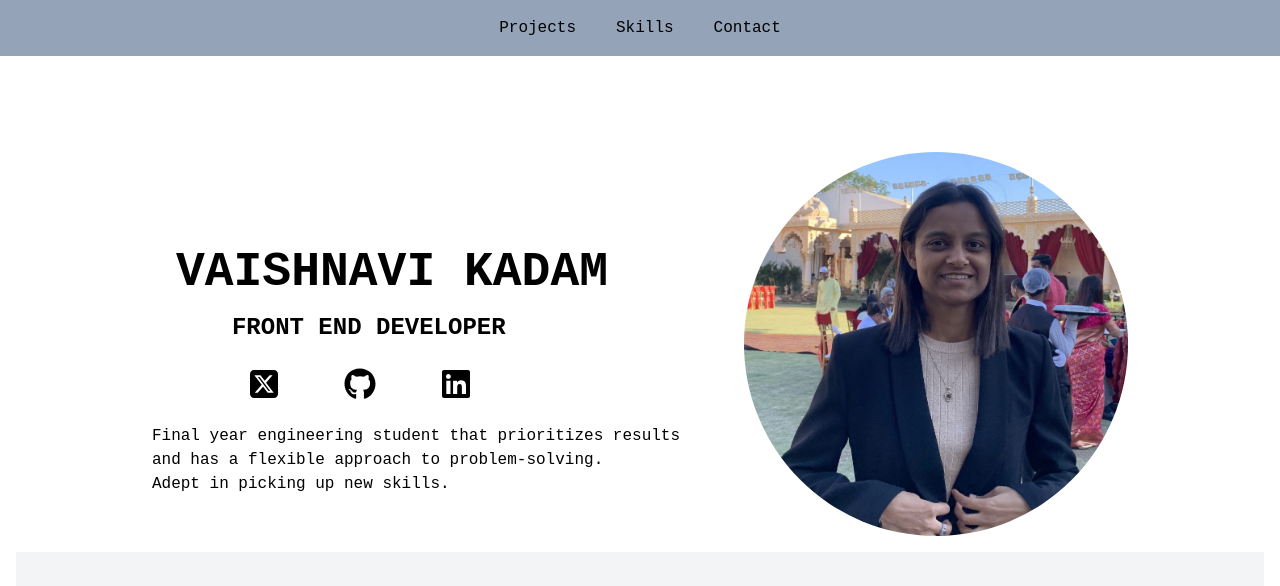
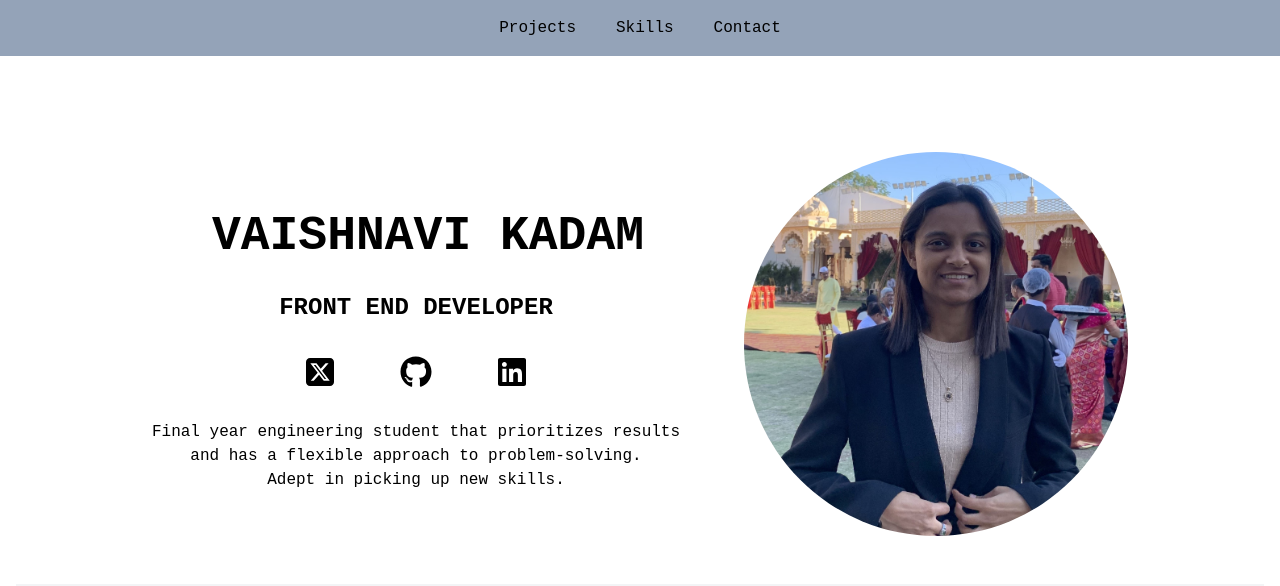
Before and after one commit to ash413/portfolio, a React (Create React App) app: page / in a window 1280 px wide. Shown: the top 586 px of the page. Built offline with nearby package versions, Linux system fonts and the light colour scheme.

Commit message:
home-media-screen

```diff
--- a/src/components/Home.jsx
+++ b/src/components/Home.jsx
@@ -10,22 +10,22 @@ const Home = () => {
 
   return (
     /*<div className='`mt-24 mb-4 flex justify-center ${isDarkMode ? 'bg-gray-900 text-white' : 'bg-white text-black'}`'>*/
-    <div className={`mt-24 mb-4 flex justify-center `}>
-      <div className='mr-16 mt-20 '>
-        <p className='my-4 font-extrabold text-5xl pl-6'>VAISHNAVI KADAM</p>
-        <p className='my-4 font-bold text-2xl pl-20'>FRONT END DEVELOPER</p>
+    <div className='md:mt-24 mt-16 mb-12 flex flex-col md:flex-row justify-center items-center '>
+      <div className='md:mr-16 md:mt-18 flex flex-col items-center'>
+        <p className='my-4 font-extrabold text-4xl text-center md:text-5xl md:pl-6'>VAISHNAVI KADAM</p>
+        <p className='my-4 font-bold text-2xl text-center '>FRONT END DEVELOPER</p>
 
-        <span className='my-6 ml-16 flex'>
-          <a href="https://twitter.com/vkadam" className='px-8 '><FaSquareXTwitter size={32}/></a>
+        <span className='my-4 flex'>
+          <a href="https://twitter.com/vkadam" className='px-8'><FaSquareXTwitter size={32}/></a>
           <a href="https://github.com/ash413" className='px-8'><FaGithub size={32}/></a>
           <a href="https://www.linkedin.com/in/vaishnavikadam4/" className='px-8'><FaLinkedin size={32}/></a>
         </span>
 
-        <p className='mt-4'>Final year engineering student that prioritizes results</p>
-        <p className=''>and has a flexible approach to problem-solving.</p>
-        <p className=''>Adept in picking up new skills.</p>
+        <p className='mt-2 text-center md:mt-4 md:text-left'>Final year engineering student that prioritizes results</p>
+        <p className='text-center md:text-left'>and has a flexible approach to problem-solving.</p>
+        <p className='text-center md:text-left'>Adept in picking up new skills.</p>
       </div>
-      <div className='w-96 h-96'>
+      <div className='w-64 h-64 md:w-96 md:h-96 mt-8 md:mt-0'>
         <img src={image} alt="" className='w-full h-full object-cover rounded-full' />
       </div>
     </div>
--- a/src/components/Navbar.jsx
+++ b/src/components/Navbar.jsx
@@ -1,17 +1,23 @@
 import React, {useState} from 'react';
 import {RiMenu3Line, RiCloseLine} from 'react-icons/ri';
 
+import { smoothScroll } from '../smoothScroll';
 
 const Navbar = () => {
 
 const [toggleMenu, setToggleMenu] = useState(false);
 
+const handleScroll = (targetId) => {
+    smoothScroll(targetId);
+    setToggleMenu(false); // Close the menu if it's open
+};
+
 return (
     <div className='flex justify-center items-center bg-slate-400 py-4 px-5 '>
         <div className='hidden md:flex flex-row space-x-10'>
-            <p ><a href="#projects">Projects</a></p>
-            <p ><a href="#skills">Skills</a></p>
-            <p ><a href="#contact">Contact</a></p>
+            <p ><a href="#projects" onClick={() => handleScroll('projects')}>Projects</a></p>
+            <p ><a href="#skills" onClick={() => handleScroll('skills')}>Skills</a></p>
+            <p ><a href="#contact" onClick={() => handleScroll('contact')}>Contact</a></p>
         </div>
         <div className='md:hidden absolute right-5 '>
         {toggleMenu
@@ -21,9 +27,9 @@ return (
         { toggleMenu && (
         <div className='absolute top-0 right-0 text-white bg-slate-400 p-5 mt-16 md:hidden'>
             <div className='flex flex-col space-y-5'>
-                <p ><a href="#projects">Projects</a></p>
-                <p ><a href="#skills">Skills</a></p>
-                <p ><a href="#contact">Contact</a></p>
+                <p ><a href="#projects" onClick={() => handleScroll('projects')}>Projects</a></p>
+                <p ><a href="#skills" onClick={() => handleScroll('skills')}>Skills</a></p>
+                <p ><a href="#contact" onClick={() => handleScroll('contact')}>Contact</a></p>
             </div>
         </div>
         )}
--- a/src/components/Skills.jsx
+++ b/src/components/Skills.jsx
@@ -7,7 +7,7 @@ import { SiExpress, SiMongodb, SiPostgresql, SiFlask } from "react-icons/si";
 
 const skillsData = [
   { icon: RiJavascriptFill, name: "JavaScript", level: 70 },
-  { icon: TbBrandCpp, name: "C++", level: 80 },
+  { icon: TbBrandCpp, name: "CPP", level: 80 },
   { icon: FaPython, name: "Python", level: 80 },
   { icon: RiHtml5Fill, name: "HTML5", level: 95 },
   { icon: FaCss3Alt, name: "CSS3", level: 90 },
@@ -35,7 +35,7 @@ const Skills = () => {
               </div>
               <div className='relative w-full h-4 bg-gray-300 rounded-full'>
                 <div
-                  className='absolute top-0 left-0 h-4 bg-indigo-500 rounded-full'
+                  className='absolute top-0 left-0 h-4 bg-slate-600 rounded-full'
                   style={{ width: `${skill.level}%` }}
                 ></div>
               </div>
--- /dev/null
+++ b/src/smoothScroll.js
@@ -0,0 +1,36 @@
+// smoothScroll.js
+/*export function smoothScroll(targetId) {
+    const target = document.getElementById(targetId);
+    if (target) {
+        target.scrollIntoView({
+            behavior: 'smooth',
+            block: 'start',
+            inline: 'nearest'
+        });
+    }
+}
+*/
+
+// smoothScroll.js
+export function smoothScroll(targetId) {
+    const target = document.getElementById(targetId);
+    if (target) {
+        const targetPosition = target.getBoundingClientRect().top;
+        const startPosition = window.pageYOffset;
+        const distance = targetPosition - startPosition;
+        const duration = 500; // Adjust the duration to make the scroll slower or faster
+        let start = null;
+
+        window.requestAnimationFrame(function step(timestamp) {
+            if (!start) start = timestamp;
+            const progress = timestamp - start;
+            const percent = Math.min(progress / duration, 1);
+
+            window.scrollTo(0, startPosition + distance * percent);
+
+            if (progress < duration) {
+                window.requestAnimationFrame(step);
+            }
+        });
+    }
+}
```
